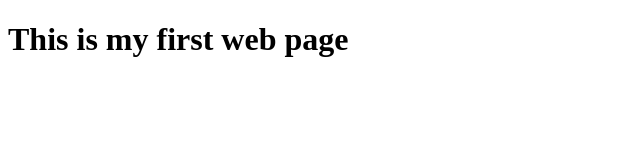
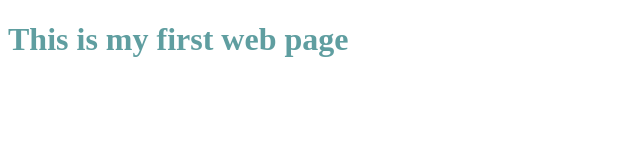
Before and after one commit to Piyushpanchal10/web-tech..js, a plain HTML site: page index.html in a window 1280 px wide. Shown: the whole page, without its empty margins (0-640 px from the left). Drawn offline with Linux system fonts and the light colour scheme.

Commit message:
Update index.html

```diff
--- a/index.html
+++ b/index.html
@@ -6,6 +6,6 @@
     <title></title>
 </head>
 <body>
-    <h1>This is my first web page</h1>
+    <h1 style="color: cadetblue;">This is my first web page</h1>
 </body>
 </html>
```
